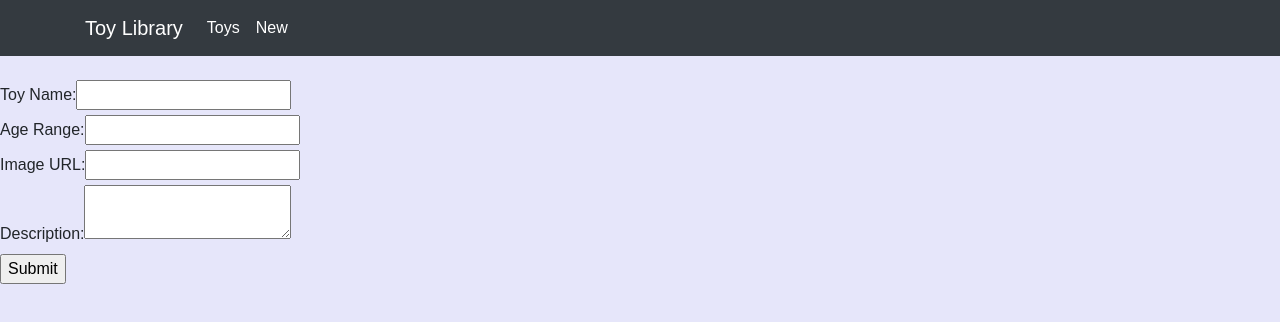
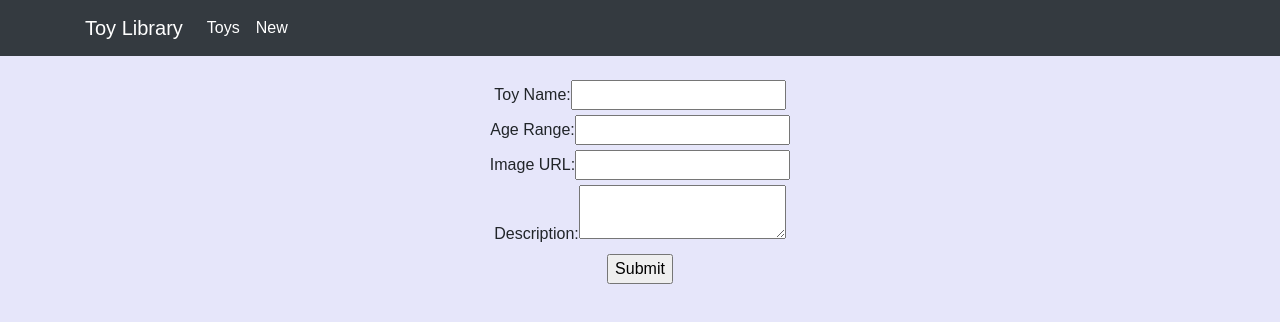
Before and after one commit to CLackrone/toy-library, a React (Create React App) app in the folder client/: page /toys/new in a window 1280 px wide. Shown: the top 322 px of the page. Built offline with nearby package versions, Linux system fonts and the light colour scheme; no server answers.

Commit message:
set ToyForm redirect to render ToyShow

```diff
--- a/client/src/actions/toyActions.js
+++ b/client/src/actions/toyActions.js
@@ -77,7 +77,6 @@ export const createToy = toy => {
 
 
 export const updateToy = toy => {
-  console.log('updateToy is being called')
   return dispatch => {
     return fetch(url + `/${toy.id}`, {
       method: 'PUT',
--- a/client/src/components/Home.js
+++ b/client/src/components/Home.js
@@ -4,7 +4,7 @@ import { Link } from 'react-router-dom'
 const Home = () =>
 
   <div>
-    <div className="container">
+    <div className="container text-center">
       <h1>Welcome to Toy Library</h1>
       <p>A great place to keep track of your playroom toys and games</p>
       <img src='https://imgur.com/UvAu9Su.jpg'
@@ -18,5 +18,3 @@ const Home = () =>
   </div>
 
 export default Home
-
-//add link to ToyForm when generated
--- a/client/src/containers/ToyForm.js
+++ b/client/src/containers/ToyForm.js
@@ -43,19 +43,14 @@ class ToyForm extends Component {
     })
   }
 
-//creating new toy object no matter what
   handleSubmit = e => {
     e.preventDefault()
     const { createToy, updateToy } = this.props
     const { id } = this.state
 
     if (id) {
-      console.log(id)
-      console.log('firing updateToy')
       updateToy(this.state)
     } else {
-      console.log(id)
-      console.log('firing createToy')
       createToy(this.state)
     }
     this.setState({ sendRedirect: true })
@@ -66,7 +61,7 @@ class ToyForm extends Component {
     const { id } = this.props.toy
 
     return (
-      <div>
+      <div className='container text-center'>
 
         <form onSubmit={e => this.handleSubmit(e, id ? id : false)}>
 
@@ -117,7 +112,7 @@ class ToyForm extends Component {
         </form>
 
         {sendRedirect && (
-          <Redirect to='/toys' />
+          <Redirect to={`/toys/${id}`} />
         )}
 
       </div>
```
